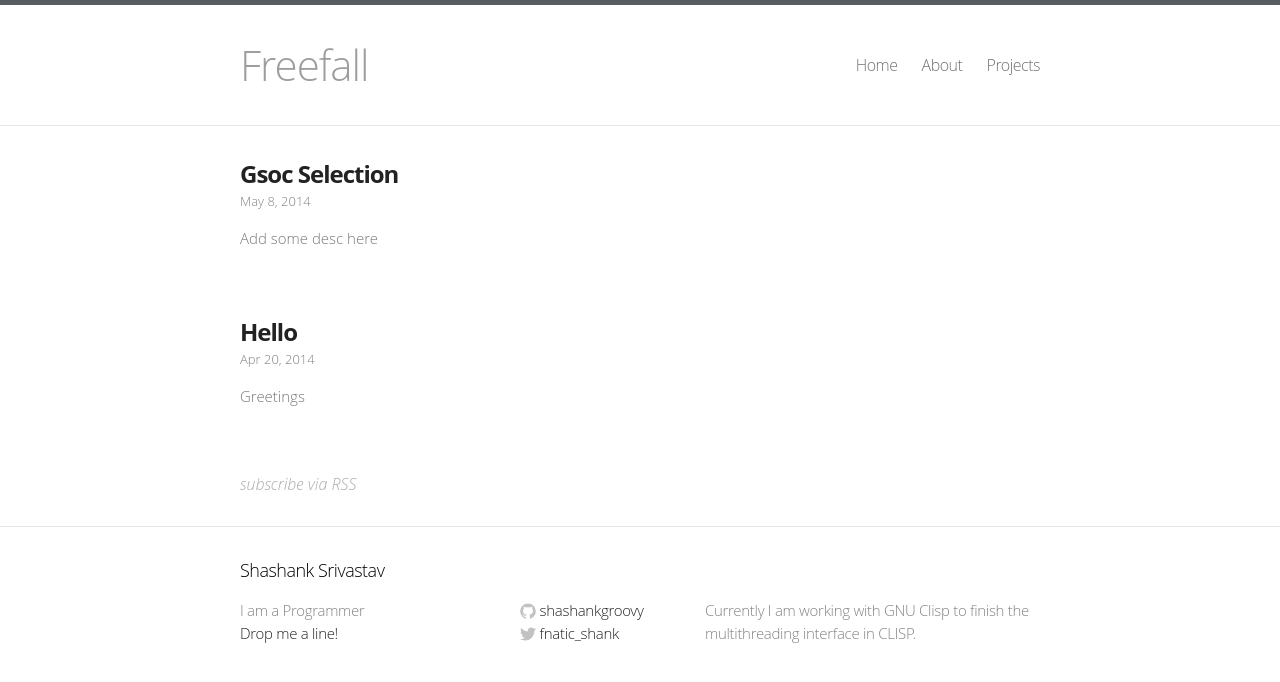
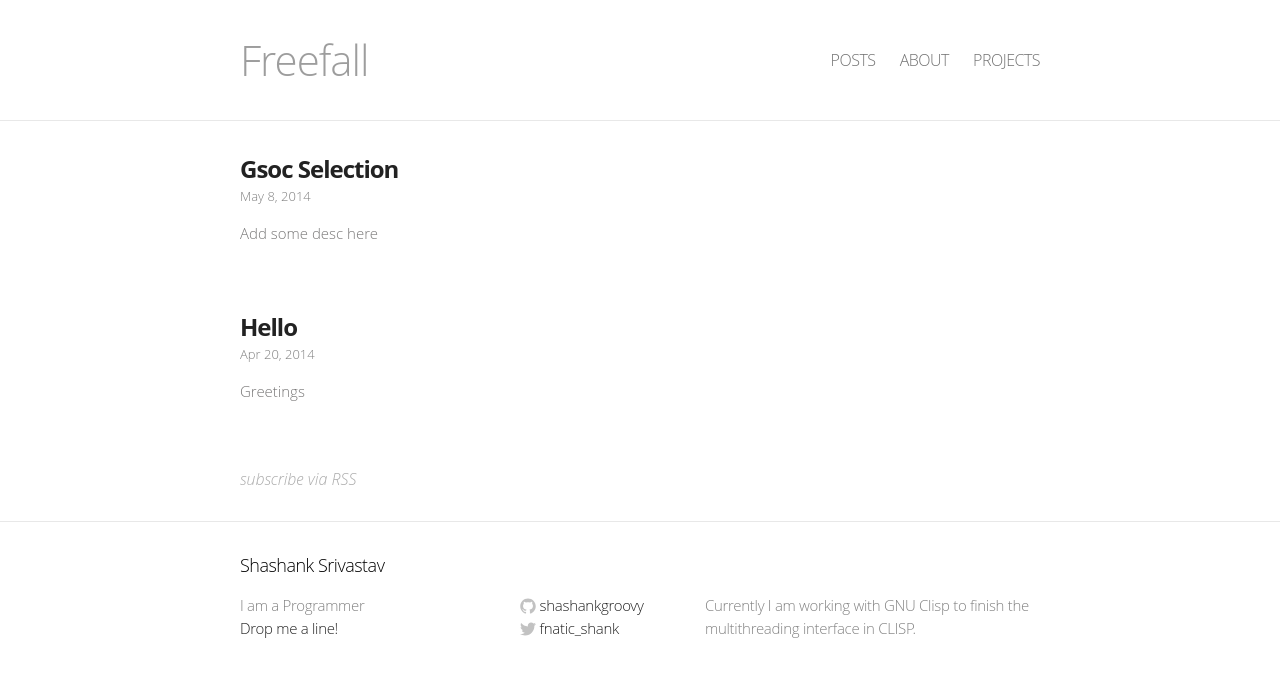
Before and after one commit to shashankgroovy/shashankgroovy.github.io, a Jekyll site: the page built from index.html, in a window 1280 px wide. Shown: the top 682 px of the page. Built offline with Jekyll 4.4.1, drawn with Linux system fonts in a browser that asks for light colours; Markdown is read by kramdown in place of the engine named in the settings.

Commit message:
Remove the header border-top

```diff
--- a/_includes/header.html
+++ b/_includes/header.html
@@ -17,7 +17,7 @@
         </svg>
       </a>
       <div class="trigger">
-        <a class="page-link" href="/">Home</a>
+        <a class="page-link" href="/">Posts</a>
         <a class="page-link" href="/about">About</a>
         <a class="page-link" href="/projects">Projects</a>
       </div>
--- a/css/main.css
+++ b/css/main.css
@@ -41,7 +41,6 @@
 /* Site header */
 
 .site-header {
-  border-top: 5px solid #585D62;
   border-bottom: 1px solid #e8e8e8;
   min-height: 120px;
   background-color: #FFFFFF;
@@ -71,6 +70,7 @@
   margin-left: 20px;
   color: #727272;
   letter-spacing: -.5px;
+  text-transform: uppercase;
 }
 
 /* Site footer */
```
